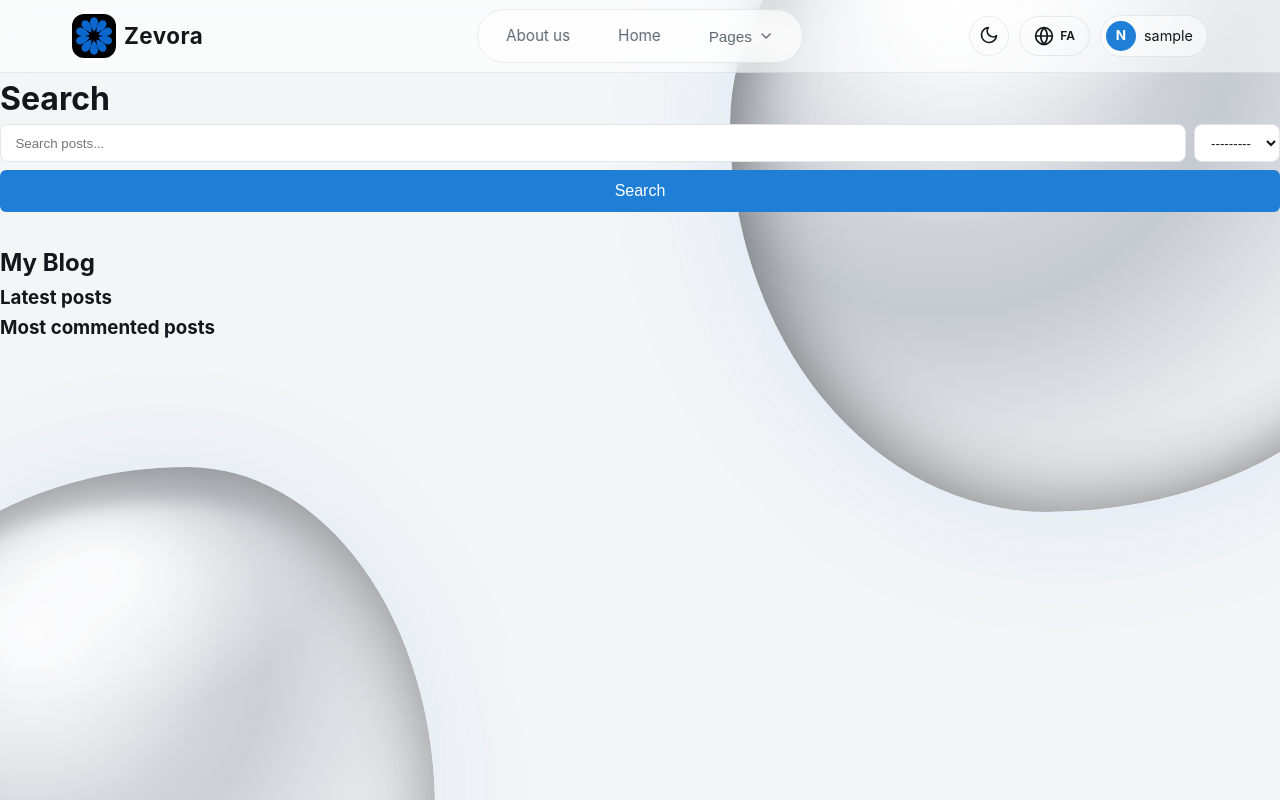
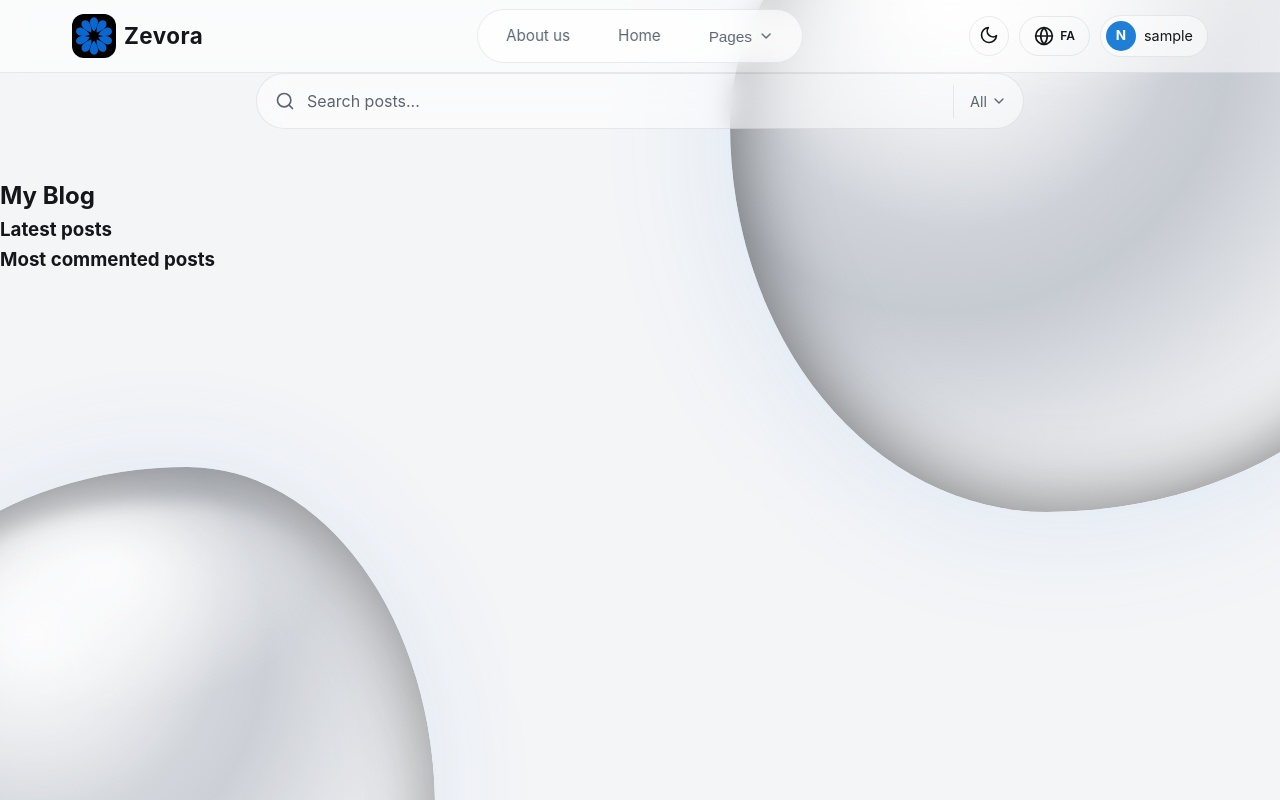
Before and after one commit to zarrush/django-blog, a Django app: page /en/blog/search/ in a window 1280 px wide. Run offline with Django 4.2, Linux system fonts and the light colour scheme; the visitor is signed in with stand-in values (Sample User, id 1); data that the repository does not hold is empty; parts of the project's set-up code (start-up, migrations or seed data) failed here and were passed over.

Commit message:
feat(ui): interactive search widget

```diff
--- a/blog/static/css/components.css
+++ b/blog/static/css/components.css
@@ -137,3 +137,104 @@
 /* Like form and avatar */
 .like-form { display: inline; }
 .avatar { border-radius: 50%; }
+/* ---------- Interactive search widget ---------- */
+.search-widget {
+  position: relative;
+  height: 56px;
+  display: flex;
+  justify-content: center;
+  margin: 0 0 3rem;
+}
+
+/* State 1 — glass circle with 1px border */
+.search-toggle {
+  width: 56px;
+  height: 56px;
+  border-radius: 50%;
+  display: inline-flex;
+  align-items: center;
+  justify-content: center;
+  background: var(--glass);
+  border: 1px solid var(--glass-border);
+  backdrop-filter: blur(var(--glass-blur));
+  -webkit-backdrop-filter: blur(var(--glass-blur));
+  color: var(--text);
+  cursor: pointer;
+  transition: opacity .3s, transform .3s;
+}
+.search-toggle:hover { background: rgba(255, 255, 255, .1); }
+
+/* State 2 — expanded bar, 60% of the page */
+.search-box {
+  position: absolute;
+  top: 0;
+  left: 50%;
+  transform: translateX(-50%) scale(.6);
+  width: 60%;
+  min-width: 300px;
+  height: 56px;
+  display: flex;
+  align-items: center;
+  gap: 12px;
+  padding: 0 10px 0 18px;
+  border-radius: 999px;
+  background: var(--glass);
+  border: 1px solid var(--glass-border);
+  backdrop-filter: blur(var(--glass-blur));
+  -webkit-backdrop-filter: blur(var(--glass-blur));
+  opacity: 0;
+  pointer-events: none;
+  transition: opacity .3s, transform .3s;
+}
+.search-widget.open .search-box {
+  opacity: 1;
+  transform: translateX(-50%) scale(1);
+  pointer-events: auto;
+}
+.search-widget.open .search-toggle {
+  opacity: 0;
+  transform: scale(.6);
+  pointer-events: none;
+}
+
+.search-box-icon { color: var(--muted); flex-shrink: 0; }
+.search-box input[type="search"] {
+  flex: 1;
+  background: none;
+  border: none;
+  outline: none;
+  color: var(--text);
+  font-size: 1rem;
+  font-family: inherit;
+}
+.search-box input[type="search"]::placeholder { color: var(--muted); }
+
+/* Category select at the trailing end */
+.cat-wrap {
+  position: relative;
+  display: inline-flex;
+  align-items: center;
+  border-inline-start: 1px solid var(--glass-border);
+  padding-inline-start: 12px;
+  flex-shrink: 0;
+}
+.cat-wrap select {
+  appearance: none;
+  -webkit-appearance: none;
+  background: transparent;
+  border: none;
+  outline: none;
+  color: var(--muted);
+  font-size: .9rem;
+  font-family: inherit;
+  padding: 8px 26px 8px 4px;
+  cursor: pointer;
+  max-width: 140px;
+}
+.cat-wrap select option { background: var(--card); color: var(--text); }
+.cat-caret {
+  position: absolute;
+  inset-inline-end: 6px;
+  pointer-events: none;
+  color: var(--muted);
+}
--- a/blog/static/css/pages.css
+++ b/blog/static/css/pages.css
@@ -42,3 +42,9 @@ html[dir="rtl"] .hero-title .script {
     font-size: 1rem;
     line-height: 1.7;
 }
+.search-results-title {
+  text-align: center;
+  color: var(--muted);
+  font-weight: 600;
+  margin-bottom: 1.5rem;
+}
--- /dev/null
+++ b/blog/templates/blog/includes/search_widget.html
@@ -0,0 +1,42 @@
+{% load i18n %}
+{# Interactive search widget — shared between home and search pages. #}
+<div class="search-widget {% if initial_open %}open{% endif %}" id="search-widget">
+
+
+  <form action="{% url 'blog:post_search' %}" method="get" class="search-box">
+    <svg class="icon search-box-icon" viewBox="0 0 24 24"><circle cx="11" cy="11" r="8"/><line x1="21" y1="21" x2="16.65" y2="16.65"/></svg>
+    <input type="search" name="query" value="{{ initial_query|default:'' }}"
+           placeholder="{% trans 'Search posts...' %}" aria-label="{% trans 'Search posts' %}">
+    <span class="cat-wrap">
+      <select name="category" aria-label="{% trans 'Category' %}">
+        <option value="">{% trans "All" %}</option>
+        {% for cat in categories %}
+          <option value="{{ cat.slug }}" {% if cat.slug == initial_category_slug %}selected{% endif %}>{{ cat.name }}</option>
+        {% endfor %}
+      </select>
+      <svg class="icon icon--sm cat-caret" viewBox="0 0 24 24"><polyline points="6 9 12 15 18 9"/></svg>
+    </span>
+  </form>
+</div>
+
+<script>
+  (function () {
+    var widget = document.getElementById('search-widget');
+    if (!widget) return;
+    var CLOSE_DELAY = 5000;
+    var timer = null;
+    function openBox() { clearTimeout(timer); widget.classList.add('open'); }
+    function scheduleClose() {
+      clearTimeout(timer);
+      timer = setTimeout(function () {
+        if (!widget.matches(':hover') && !widget.matches(':focus-within')) {
+          widget.classList.remove('open');
+        }
+      }, CLOSE_DELAY);
+    }
+    widget.addEventListener('mouseenter', openBox);
+    widget.addEventListener('focusin', openBox);
+    widget.addEventListener('mouseleave', scheduleClose);
+    widget.addEventListener('focusout', scheduleClose);
+  })();
+</script>
--- a/blog/templates/blog/post/search.html
+++ b/blog/templates/blog/post/search.html
@@ -4,22 +4,24 @@
 {% block title %}{% trans "Search" %}{% endblock %}
 
 {% block content %}
-<h1>{% trans "Search" %}</h1>
-
-<form action="{% url 'blog:post_search' %}" method="get" class="search-bar">
-  {{ form.query }}
-  {{ form.category }}
-  <button type="submit" class="btn btn-primary">{% trans "Search" %}</button>
-</form>
+  {% include "blog/includes/search_widget.html" with initial_open=True initial_query=query initial_category_slug=category.slug %}
 
   {% if query or category %}
+    <h2 class="search-results-title">
+      {% trans "Results" %}{% if query %}: “{{ query }}”{% endif %}
+    </h2>
+
     <div class="post-grid">
       {% for post in results %}
         <article class="post-card">
+          {% if post.featured_image %}
+            <img src="{{ post.featured_image.url }}" alt="{{ post.title }}" class="post-image">
+          {% endif %}
           <div class="post-content">
             <h3><a href="{{ post.get_absolute_url }}">{{ post.title }}</a></h3>
             <p class="excerpt">{{ post.excerpt|default:post.body|striptags|truncatewords:20 }}</p>
             <div class="meta"><span>{{ post.publish|date:"M d, Y" }}</span></div>
+            <a href="{{ post.get_absolute_url }}" class="read-more">{% trans "Read more" %} →</a>
           </div>
         </article>
       {% empty %}
--- a/blog/views.py
+++ b/blog/views.py
@@ -163,7 +163,8 @@ def post_search(request):
         results = qs
 
     return render(request, 'blog/post/search.html', {
-        'form': form, 'query': query, 'category': category, 'results': results,
+        "form": form, "query": query, "category": category,
+        "results": results, "categories": Category.objects.all(),
     })
 
 
```
Also changed, not shown: pages/templates/pages/home.html (+20 -9 lines), blog/templates/blog/includes/comment_form.html (renamed from blog/templates/blog/post/include/comment_form.html). Lines whose indentation alone changed are shown as unchanged.
